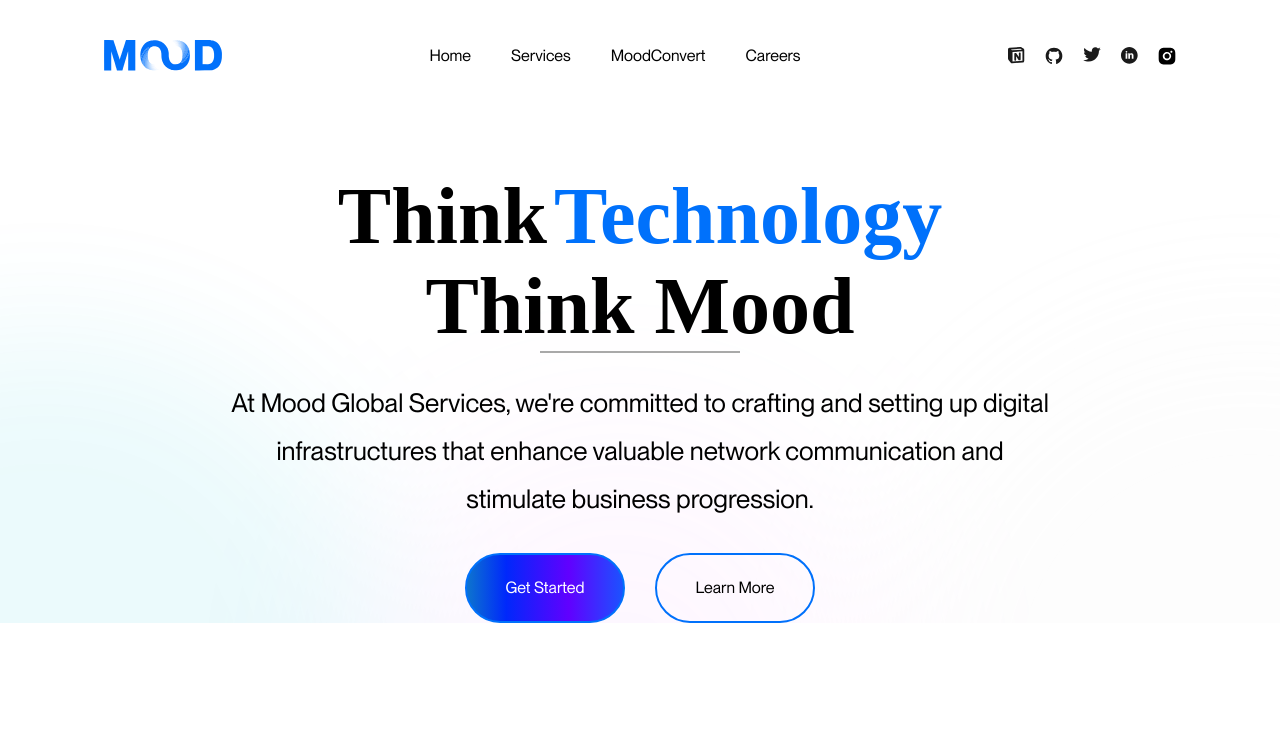
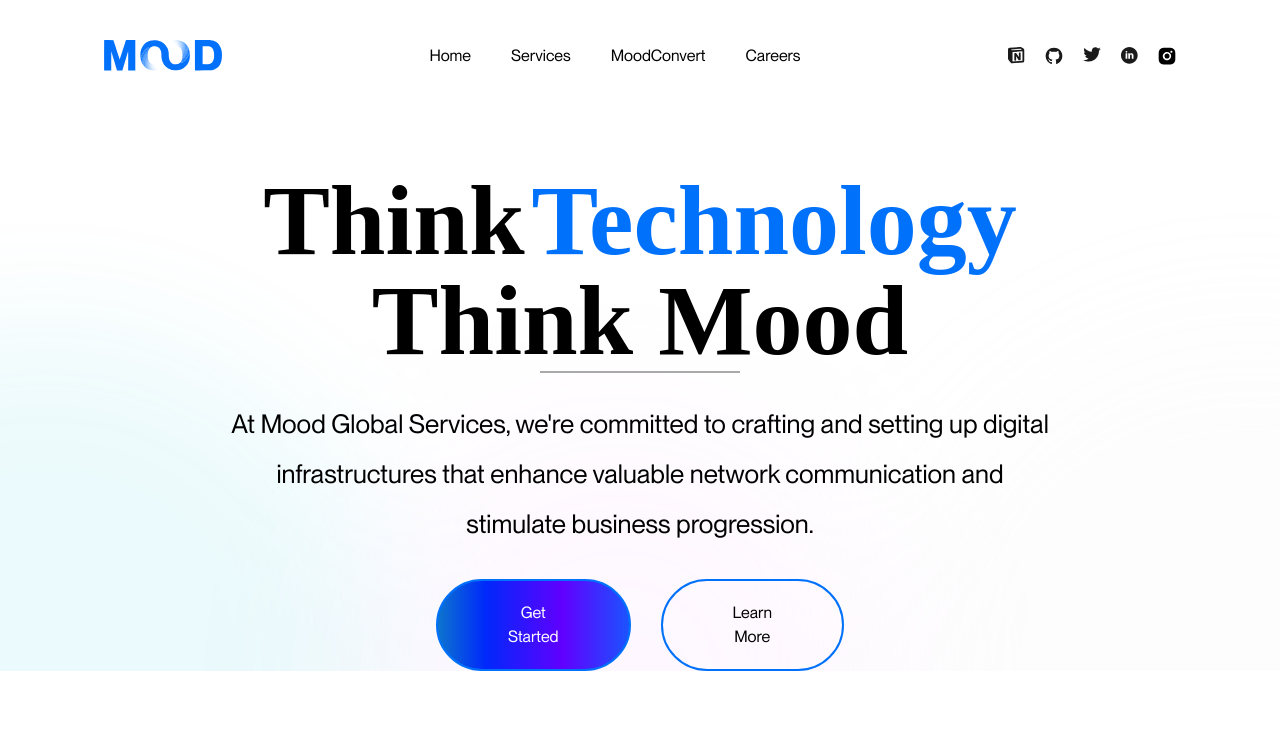
Before and after one commit to omeaag/mgs-website, a Next.js app: page / in a window 1280 px wide. Shown: the top 755 px of the page. Built offline with nearby package versions, Linux system fonts and the light colour scheme; a web font is replaced by a local one.

Commit message:
fixed bugs without 2 3 4 14 15 16 17 18 19 25 26 27 30 32 36

```diff
--- a/public/style/HomeShaping.css
+++ b/public/style/HomeShaping.css
@@ -16,17 +16,19 @@
 
 .text-shaping {
     font-family: MonumentExtended;
-    font-size: 80px;
+    font-size: 100px;
     font-weight: 700;
-    line-height: 90px;
+    line-height: 100px;
+    letter-spacing: 0em;
     text-align: center;
 }
 
 .text-creativity {
     font-family: MonumentExtended;
-    font-size: 80px;
+    font-size: 100px;
     font-weight: 700;
-    line-height: 90px;
+    line-height: 100px;
+    letter-spacing: 0em;
     text-align: center;
     color: rgba(0, 113, 251, 1);
 }
@@ -37,11 +39,12 @@
     margin: 0 230px;
     margin-top: 1.6rem;
     font-family: MonumentExtended;
+    font-size: 26px;
+    font-weight: 400;
+    line-height: 50px;
+    letter-spacing: 0px;
     text-align: center;
-    font-size: 1.625rem;
-    font-weight: 400;
-    line-height: 3rem;
-    letter-spacing: 0px;
+
 }
 
 .HomeShapingbuttons {
@@ -55,12 +58,9 @@
 
 .homeshapping-btn {
     border: 2px solid rgba(0, 113, 251, 1);
-    border-radius: 40px;
-    width: 50%;
-    height: 70px;
+    border-radius: 100px;
+    padding: 20px 70px;
     color: black;
-    max-width: 200px;
-    min-width: 120px;
 }
 
 .homeshapping-btn.black {
```
